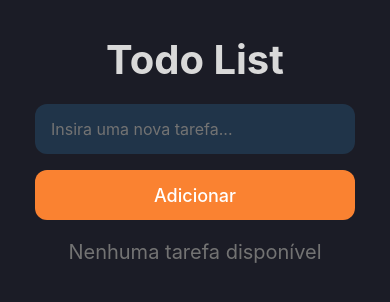
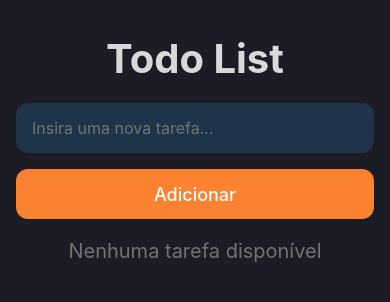
Before and after one commit to jjunior96/todo-app, a React Native app: screen / in a window 390 px wide. Shown: the top 302 px of the page. Built offline with nearby package versions, Linux system fonts and the light colour scheme.

Commit message:
chore: add margin into Layout

```diff
--- a/src/components/Layout/styled.ts
+++ b/src/components/Layout/styled.ts
@@ -2,7 +2,8 @@ import styled from 'styled-components/native';
 
 export const Container = styled.View`
   background-color: #1b1c26;
-  padding: 35px;
+  padding: 34px 16px;
+  width: 100%;
   flex: 1;
   align-items: center;
 `;
```
